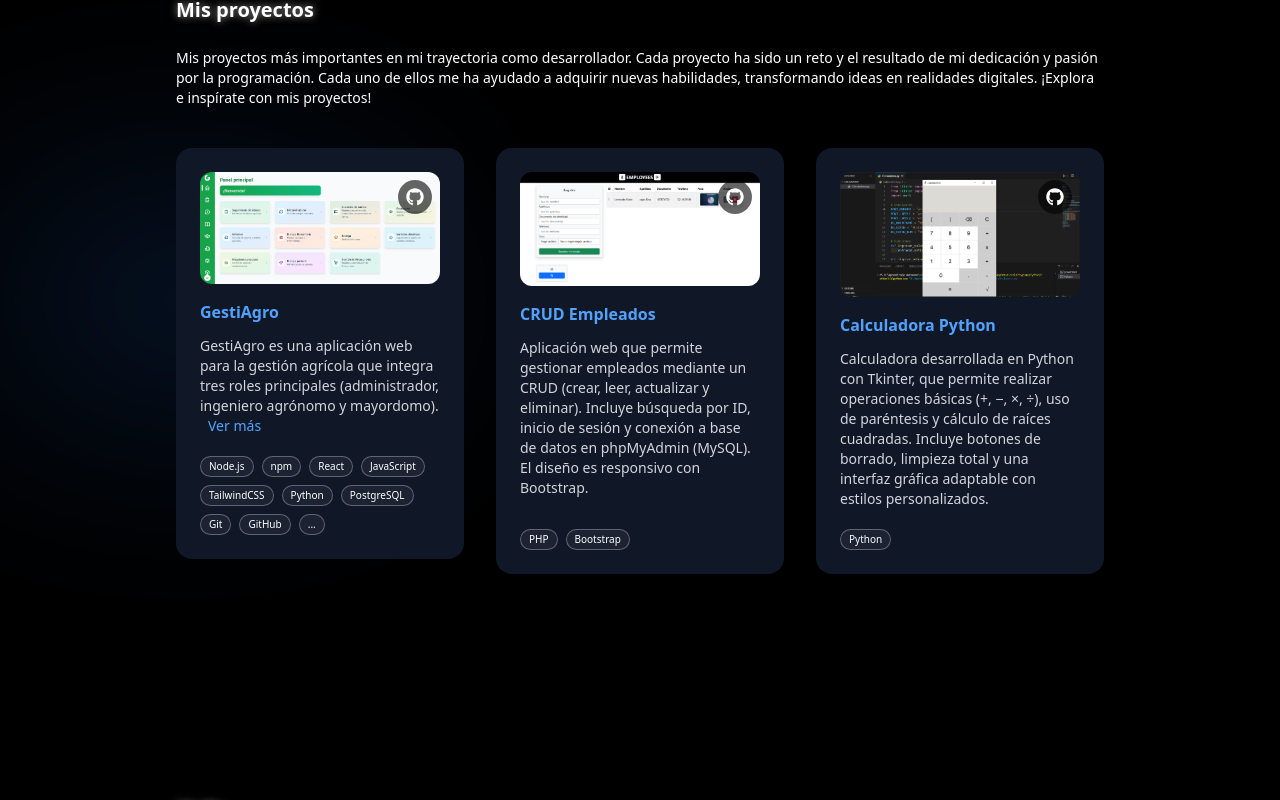
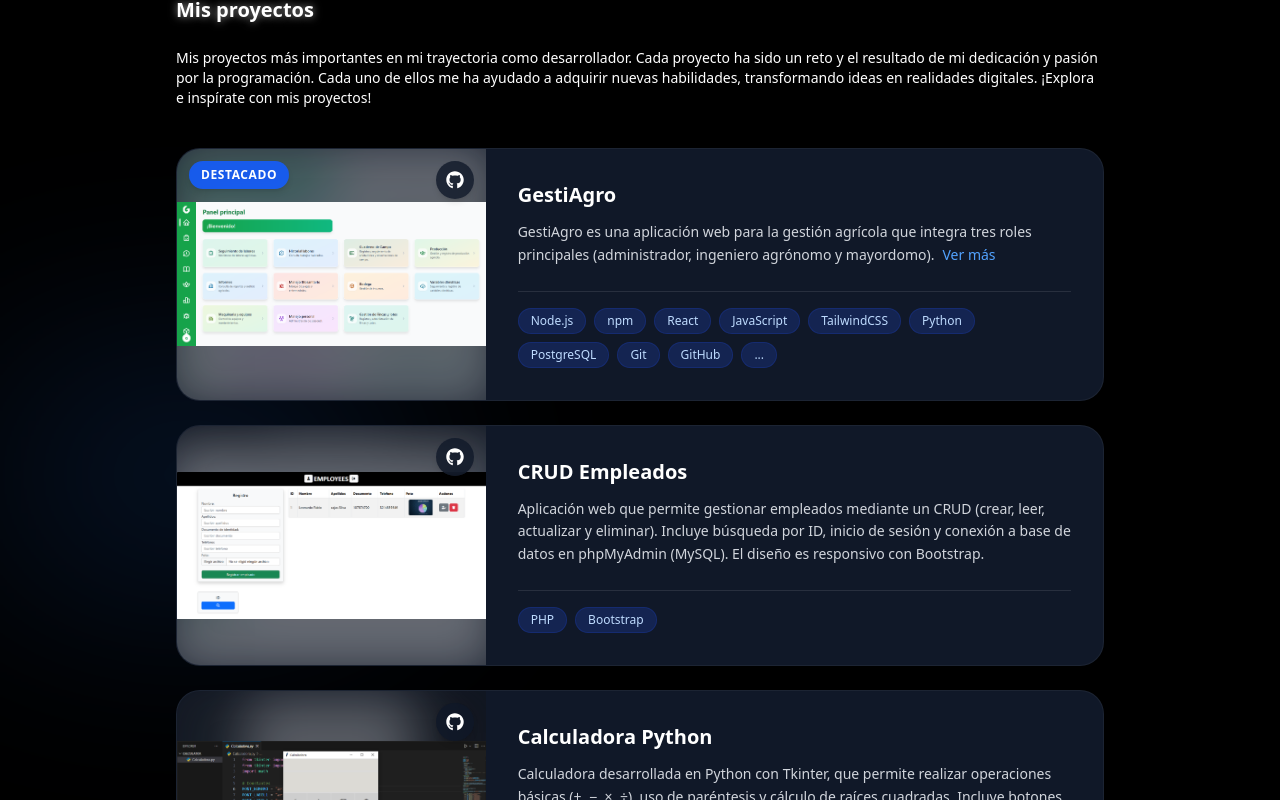
Before and after one commit to Leonardocajassdev/Portafolio-web, a React (Vite) app in the folder Frontend/: page / in a window 1280 px wide. Shown: the part 1700-2500 px from the top of the page. Built offline with nearby package versions, Linux system fonts and the light colour scheme.

Commit message:
Nuevo formato de presentacion de proyectos

```diff
--- a/Frontend/src/components/Navbar.tsx
+++ b/Frontend/src/components/Navbar.tsx
@@ -38,8 +38,8 @@ const Navbar: React.FC = () => {
     { id: "inicio", text: "Inicio" },
     { id: "sobremi", text: "Sobre mí" },
     { id: "projects", text: "Mis proyectos" },
+    { id: "skills", text: "Skills" },
     { id: "certificados", text: "Certificaciones" },
-    { id: "skills", text: "Skills" },
     { id: "contacto", text: "Contacto" },
   ];
 
--- a/Frontend/src/components/ProjectCard.tsx
+++ b/Frontend/src/components/ProjectCard.tsx
@@ -10,7 +10,7 @@ interface CardProjectProps {
   repoLink?: string;
 }
 
-const CardProject: React.FC<CardProjectProps> = ({
+const ProjectCard: React.FC<CardProjectProps> = ({
   image,
   title,
   description,
@@ -19,53 +19,79 @@ const CardProject: React.FC<CardProjectProps> = ({
   repoLink,
 }) => {
   return (
-    <div className="bg-gray-900 rounded-2xl p-6 flex flex-col hover:scale-103 transition-transform">
-      {/* Imagen con etiqueta e ícono GitHub */}
-      <div className="relative mb-4">
-        <img src={image} alt={title} className="rounded-xl w-full" />
+    <article className="bg-gray-900 rounded-3xl border border-white/5 overflow-hidden
+                        flex flex-col md:flex-row gap-0
+                        hover:shadow-2xl hover:shadow-blue-900/20 transition-all duration-300">
 
-        {/* Etiqueta */}
+      {/* IMAGEN — FONDO DIFUMINADO + IMAGEN PRINCIPAL SIN BORDES */}
+      <div className="relative w-full md:w-4/12 lg:w-1/3 shrink-0 overflow-hidden flex items-center justify-center">
+
+        {/* Fondo difuminado */}
+        <img
+          src={image}
+          alt="blurred-background"
+          className="absolute inset-0 w-full h-full object-cover blur-xl opacity-40 scale-110"
+        />
+
+        {/* Imagen principal sin recortes ni bordes */}
+        <img
+          src={image}
+          alt={title}
+          className="relative z-10 max-w-full max-h-full object-contain"
+        />
+
+        {/* Overlay suave */}
+        <div className="absolute inset-0 bg-black/10"></div>
+
+        {/* Label */}
         {label && (
-          <span className="absolute top-0 left-0 bg-purple-600 text-white text-sm font-semibold px-3 py-1 rounded-br-xl">
+          <span className="absolute top-3 left-3 bg-blue-600/90 text-white text-xs font-bold
+                           px-3 py-1.5 rounded-full uppercase tracking-wider backdrop-blur-sm shadow-md z-20">
             {label}
           </span>
         )}
 
-        {/* Ícono de GitHub */}
+        {/* Botón GitHub */}
         {repoLink && (
           <a
             href={repoLink}
             target="_blank"
             rel="noopener noreferrer"
-            className="absolute top-2 right-2 bg-black/60 p-2 rounded-full hover:bg-black hover:scale-110 transition"
-            title="Ver repositorio en GitHub"
+            className="absolute top-3 right-3 bg-gray-900/80 p-2.5 rounded-full
+                       hover:bg-blue-500 transition-colors backdrop-blur-sm text-white shadow-md z-20"
           >
-            <FaGithub className="text-white text-lg" />
+            <FaGithub className="text-lg" />
           </a>
         )}
       </div>
 
-      {/* Nombre */}
-      <h3 className="text-base font-bold mb-3 text-blue-400">{title}</h3>
+      {/* CONTENIDO */}
+      <div className="flex flex-col justify-between p-6 md:p-8 flex-1">
 
-      {/* Descripción */}
-      <p className="text-gray-300 text-sm mb-5">{description}</p>
+        <div>
+          <h3 className="text-xl font-bold text-white mb-3">
+            {title}
+          </h3>
 
-      {/* Etiquetas */}
-      <div className="flex flex-wrap gap-2 mt-auto">
+          <div className="text-gray-300 text-sm leading-relaxed mb-6">
+            {description}
+          </div>
+        </div>
+
+        <div className="flex flex-wrap gap-2 pt-4 border-t border-white/10">
           {tags.map((tag, index) => (
             <span
               key={index}
-            className="border border-white/30 rounded-full bg-white/5 backdrop-blur-sm
-                       hover:scale-105 hover:border-white
-                       px-2 py-0.5 text-[0.625rem]"
+              className="text-xs font-medium px-3 py-1 rounded-full
+                         bg-blue-900/40 text-blue-200 border border-blue-800/30"
             >
               {tag}
             </span>
           ))}
         </div>
       </div>
+    </article>
   );
 };
 
-export default CardProject;
+export default ProjectCard;
--- a/Frontend/src/pages/Sections/Proyectos.tsx
+++ b/Frontend/src/pages/Sections/Proyectos.tsx
@@ -7,7 +7,6 @@ import CanculatorPy from "../../assets/CanculatorPy.png";
 import CRUDempleados from "../../assets/CRUDempleados.png";
 
 const Proyectos: React.FC = () => {
-  // Estado para controlar si se muestra la descripción completa
   const [showMore, setShowMore] = useState(false);
 
   const shortDescription =
@@ -23,7 +22,7 @@ const Proyectos: React.FC = () => {
       {/* Fondo azul difuminado izquierda */}
       <div className="absolute top-1/2 left-0 -translate-y-1/2 w-[400px] h-[200px] bg-blue-500 opacity-20 blur-[120px] rounded-r-full z-0"></div>
 
-      {/* Contenedor principal */}
+      {/* Contenedor principal (Mismo max-w-5xl original) */}
       <div className="max-w-5xl mx-auto p-4 relative z-10">
         <h2
           className="font-extrabold text-xl mb-6 text-white"
@@ -40,10 +39,8 @@ const Proyectos: React.FC = () => {
           inspírate con mis proyectos!
         </p>
 
-        {/* Grid de proyectos */}
-        <div className="grid md:grid-cols-3 xl:grid-cols-3 gap-8 mt-6">
-          {/* Card GestiAgro (ocupa más ancho) */}
-          <div className="lg:col-span-1 md:col-span-2">
+        {/* LISTA VERTICAL (flex-col) en lugar de Grid */}
+        <div className="flex flex-col gap-6 mt-6">
           <CardProject
             image={GestiAgroP}
             title="GestiAgro"
@@ -59,22 +56,13 @@ const Proyectos: React.FC = () => {
               </>
             }
             tags={[
-                "Node.js",
-                "npm",
-                "React",
-                "JavaScript",
-                "TailwindCSS",
-                "Python",
-                "PostgreSQL",
-                "Git",
-                "GitHub",
-                "...",
+              "Node.js", "npm", "React", "JavaScript", "TailwindCSS",
+              "Python", "PostgreSQL", "Git", "GitHub", "...",
             ]}
             repoLink="https://github.com/Jefer526/GestiAgro"
+            label="Destacado"
           />
-          </div>
 
-          {/* Card CRUD Empleados */}
           <CardProject
             image={CRUDempleados}
             title="CRUD Empleados"
@@ -83,7 +71,6 @@ const Proyectos: React.FC = () => {
             repoLink="https://github.com/Leonardocajassdev/CRUD-empleados"
           />
 
-          {/* Card Calculadora Python */}
           <CardProject
             image={CanculatorPy}
             title="Calculadora Python"
```
Lines whose indentation alone changed are shown as unchanged.
